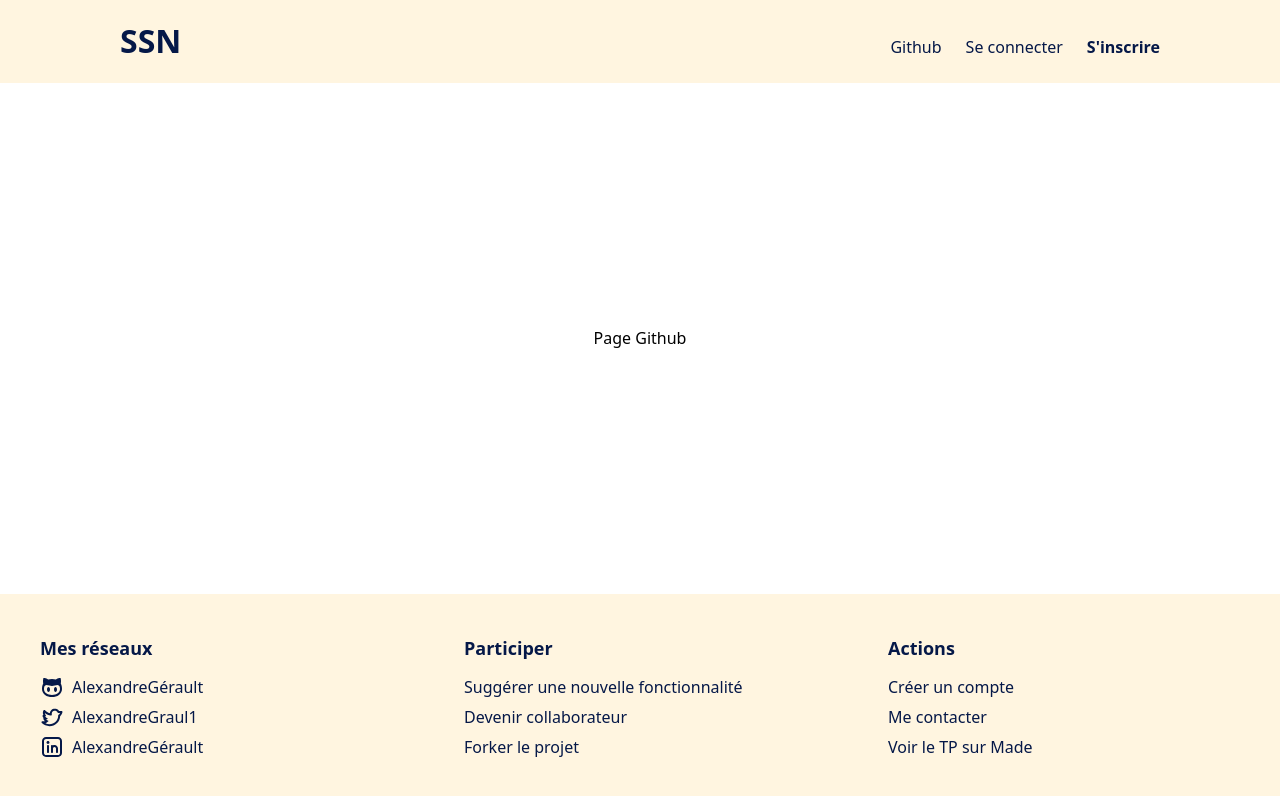
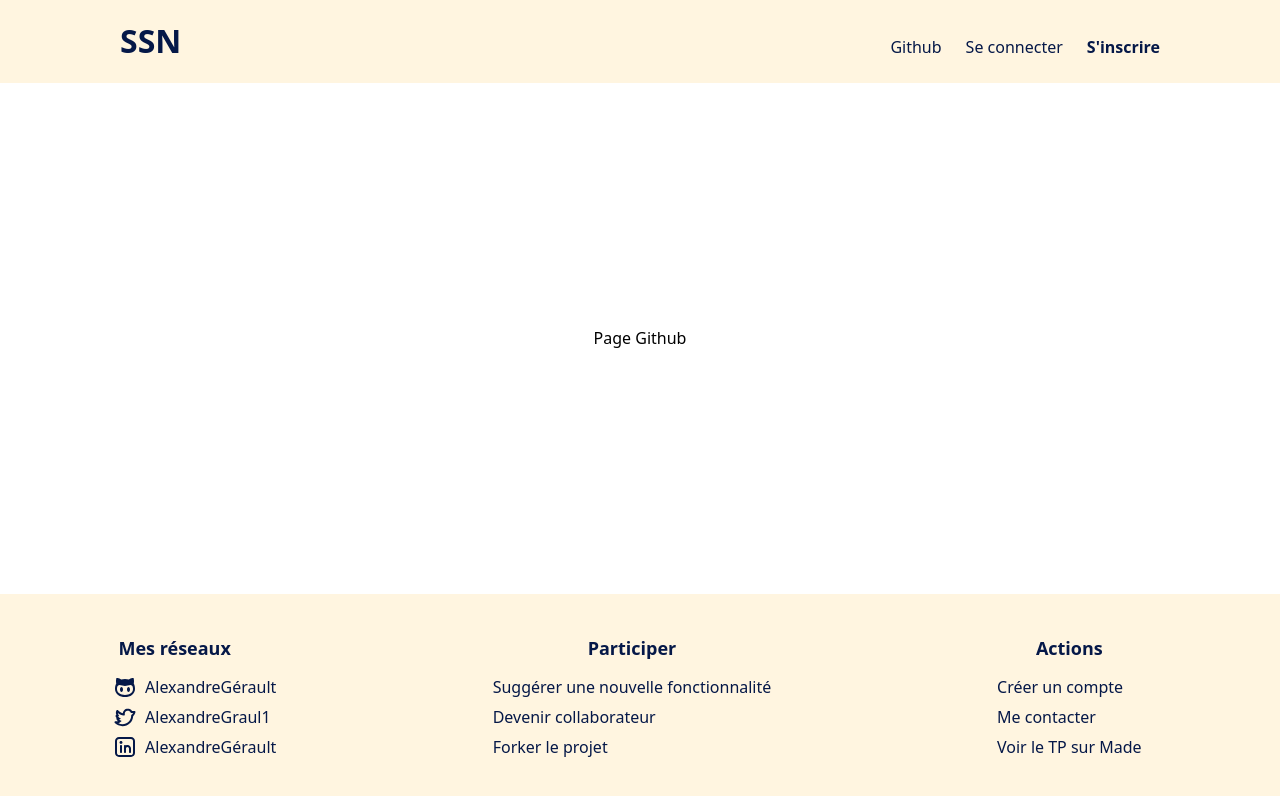
Before and after one commit to AstriD-pixel/SSN_avec_TailwindCSS, a website: page github.html in a window 1280 px wide. Drawn offline with Linux system fonts and the light colour scheme.

Commit message:
update again commit

```diff
--- a/github.html
+++ b/github.html
@@ -20,11 +20,11 @@
     <main class=" grow flex items-center max-w-[1200px] mx-auto p-5 sm:p-2.5">
         <h1>Page Github</h1>
     </main>
-    <footer class="w-full bg-[#FFF5E0] py-10 mt-auto">
-        <div class="max-w-7xl mx-auto  md:pl-10 px-4">
-            <div class="grid grid-cols-1 lg:grid-cols-3 gap-x-12 gap-y-8">
-                <div class="flex flex-col items-center md:items-start">
-                    <h4 class="font-bold text-lg mb-3 text-[#051848]">Mes réseaux</h4>
+   <footer class="w-full bg-[#FFF5E0] py-10 mt-auto">
+        <div class="max-w-7xl mx-auto  md:pl-10 px-4 2xl:max-w-full">
+            <div class="grid grid-cols-1 md:grid-cols-3 gap-x-12 gap-y-8 md:-ml-10">
+                <div class="flex flex-col items-center">
+                    <h4 class="font-bold text-lg mb-3 text-[#051848] md:-ml-10">Mes réseaux</h4>
                     <ul class="space-y-1">
                         <li><a href="#" class="text-[#051848] flex items-center"><img src="src/images/GitHub.svg" alt="lien github" class="mr-2">AlexandreGérault</a></li>
                         <li><a href="#" class="text-[#051848] flex items-center"><img src="src/images/Twitter.svg" alt="lien twitter" class="mr-2">AlexandreGraul1</a></li>
@@ -32,7 +32,7 @@
                     </ul>
                 </div>
 
-                <div class="flex flex-col items-center md:items-start">
+                <div class="flex flex-col items-center">
                     <h4 class="font-bold text-lg mb-3 text-[#051848]">Participer</h4>
                     <ul class="space-y-1">
                         <li><a href="#" class="text-[#051848] flex items-center">Suggérer une nouvelle fonctionnalité</a></li>
@@ -41,7 +41,7 @@
                     </ul>
                 </div>
 
-                <div class="flex flex-col items-center md:items-start">
+                <div class="flex flex-col items-center">
                     <h4 class="font-bold text-lg mb-3 text-[#051848]">Actions</h4>
                     <ul class="space-y-1">
                         <li><a href="#" class="text-[#051848]">Créer un compte</a></li>
```
Also changed, not shown: index.html (+5 -5 lines), login.html (+5 -5 lines), register.html (+3 -3 lines), src/css/output.css.
